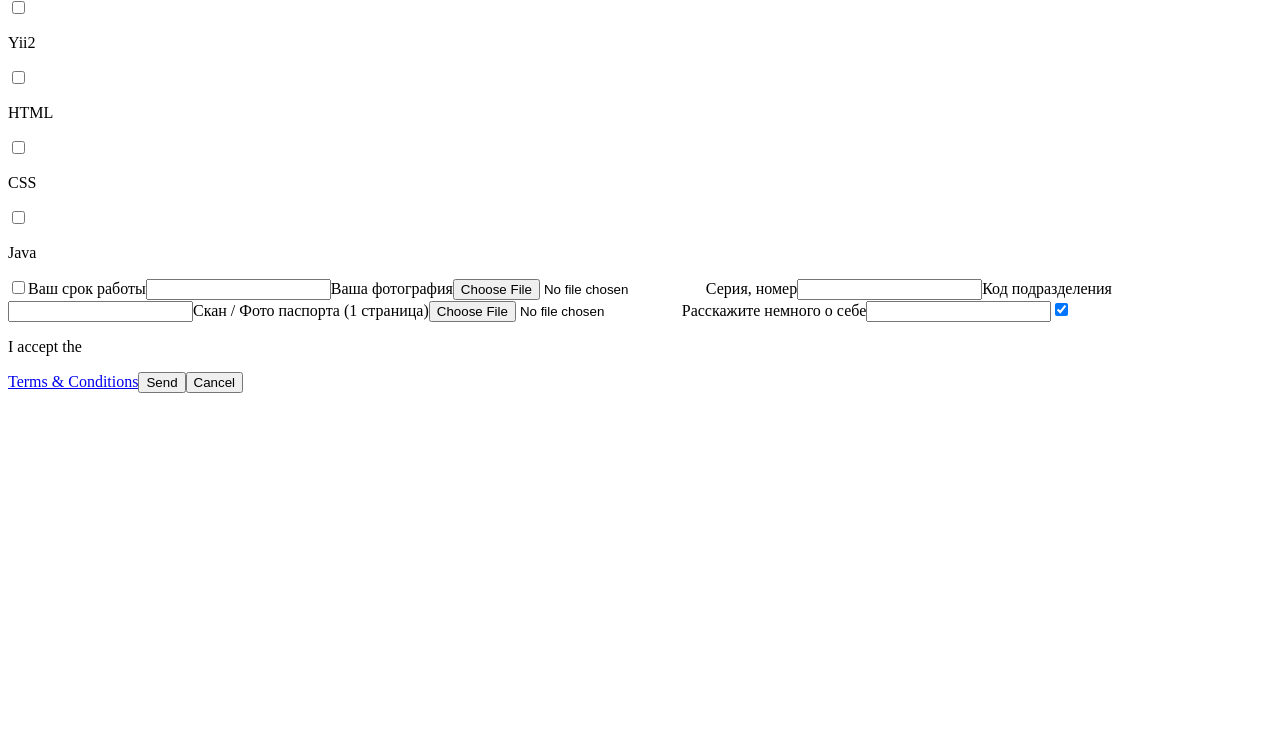
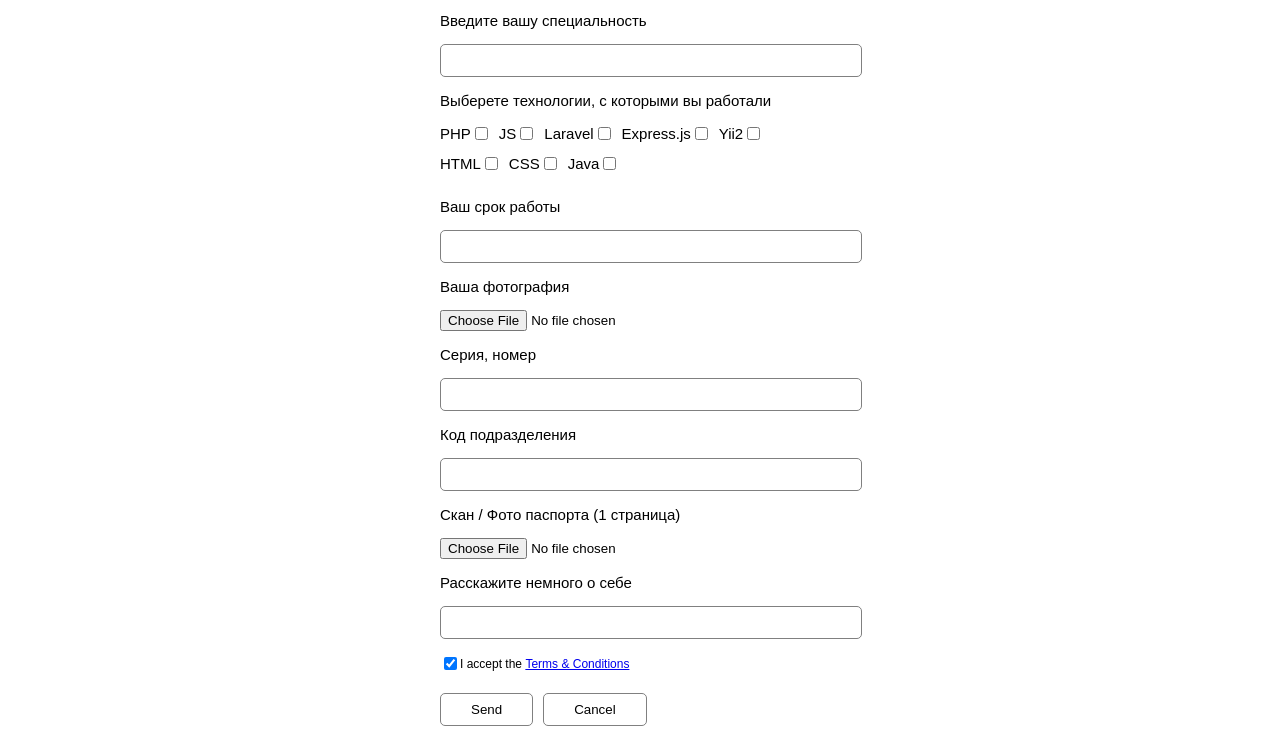
Before and after one commit to DIUSII/smartWorld-2, a plain HTML site: page interview/index.html in a window 1280 px wide. Shown: the part 384-1130 px from the top of the page. Before the commit the page ends 800 px from the top, so only its background shows below. Drawn offline with Linux system fonts and the light colour scheme.

Commit message:
add css style interviewt

```diff
--- a/interview/index.html
+++ b/interview/index.html
@@ -4,12 +4,86 @@
     <meta charset="UTF-8">
     <meta name="viewport" content="width=device-width, initial-scale=1.0">
     <title>Document</title>
+    <style>
+        body{
+            margin: 0;
+            padding: 0;
+        }
+        .interview{
+            max-width: 400px;
+            margin: 0 auto;
+            font-family: Arial, Helvetica, sans-serif;
+        }
+        .interview__title{
+            text-align: center;
+            text-transform: uppercase;
+            font-size: 25px;
+            margin-bottom: 30px;
+        }
+        .interview__input{
+            max-width: 400px;
+            width: 100%;
+            display: block;
+            margin: 8px 0 15px;
+            padding: 8px 0 8px 20px;
+            border: 1px solid grey;
+            border-radius: 5px;
+        }
+        .interview__input-file{
+            max-width: 400px;
+            width: 100%;
+            display: block;
+            margin: 8px 0 15px;
+        }
+        .interview__text{
+            margin: 0;
+            display: inline-block;
+            vertical-align: middle;
+        }
+        .interview__checkbox{
+            display: inline-block;
+            vertical-align: middle;
+        }
+        .interview__label{
+            font-size: 15px;
+        }
+        .interview__techono-box{
+            display: block;
+        }
+        .interview__check-block{
+            margin-bottom: 10px;
+            margin-right: 8px;
+            display: inline-block;
+        }
+        .interview__button-group{
+            margin-top: 20px;
+            margin-bottom: 20px;
+        }
+        .interview__button{
+            margin-right: 10px;
+            padding: 8px 30px;
+            border: 1px solid gray;
+            border-radius: 5px;
+            background-color: transparent;
+        }
+        .interview__link{
+            font-size: 12px;
+            vertical-align: middle;
+        }
+        .interview__input-references{
+            vertical-align: middle;
+        }
+    </style>
 </head>
 <body>
     <script src="jquery-3.4.1.min.js"></script>
     <script src="jquery.maskedinput.min.js"></script>
     <script>
         let body = document.querySelector('body');
+
+        let block = document.createElement('main');
+        block.className = "interview"
+        body.appendChild(block);
         var xhr = new XMLHttpRequest();
 
         xhr.open('GET', 'interview.json', false);
@@ -19,18 +93,22 @@
         let interview = JSON.parse(xhr.responseText);
 
         let title = document.createElement('h1');
+        title.className = "interview__title";
 
         title.textContent = interview.name;
 
-        body.appendChild(title);
+        block.appendChild(title);
 
         let fields = interview.fields;
 
         for (let i = 0; i < fields.length; i++){
             let label = document.createElement('label');
             let input = document.createElement('input');
-
-            label.textContent = fields[i].label;
+            label.className = "interview__label";
+            input.className = "interview__input";
+            // label.textContent = fields[i].label;
+            let subTitle = document.createElement('p');
+            subTitle.textContent = fields[i].label;
 
             input.type = fields[i].input.type;
 
@@ -42,16 +120,26 @@
                 });
             }
             if ("technologies" in fields[i].input){
+                let techonoBox =  document.createElement('div');
+                techonoBox.className = "interview__techono-box";
+                block.appendChild(techonoBox);
+                label.appendChild(subTitle);
                 for(let k = 0; k < fields[i].input.technologies.length; k++){
+                    let checkblock = document.createElement('div');
+                checkblock.className = "interview__check-block";
+                techonoBox.appendChild(checkblock);
                     let text = document.createElement('p');
                     let checkbox = document.createElement('input');
+                    text.className = "interview__text";
+                    checkbox.className = "interview__checkbox";
 
                     checkbox.type = "checkbox"
                     text.textContent = fields[i].input.technologies[k];
 
-                    body.appendChild(label);
-                    label.appendChild(text);
-                    label.appendChild(checkbox);
+                    techonoBox.appendChild(label);
+                    label.appendChild(checkblock);
+                    checkblock.appendChild(text);
+                    checkblock.appendChild(checkbox);
                 }
             }
             input.required = fields[i].input.required;
@@ -60,15 +148,24 @@
             }
             input.filetype = fields[i].input.filetype;
             if ("technologies" in fields[i].input){
-            } else {
-                body.appendChild(label);
+            } else if(fields[i].input.type == "file"){
+                input.className = "interview__input-file";
+                block.appendChild(label);
+                label.appendChild(subTitle);
+                label.appendChild(input);
+            }else{
+                block.appendChild(label);
+                label.appendChild(subTitle);
                 label.appendChild(input);
             }
         }
         let references = interview.references;
 
         let inputReferences = document.createElement('input');
-        let textWithoutRef = document.createElement('p');
+        let textWithoutRef = document.createElement('a');
+
+        textWithoutRef.className = "interview__link";
+        inputReferences.className = "interview__input-references"
 
         let Rinput = references[0].input;
 
@@ -76,26 +173,28 @@
         inputReferences.required = Rinput.required;
         inputReferences.checked = Rinput.checked;
 
-        textWithoutRef.textContent = references[1]["text without ref"];
+        textWithoutRef.textContent = references[1]["text without ref"] + ' ';
 
-        body.appendChild(inputReferences);
-        body.appendChild(textWithoutRef);
+        block.appendChild(inputReferences);
+        block.appendChild(textWithoutRef);
 
         let link = document.createElement('a');
-
+        link.className = "interview__link";
         link.textContent = references[1].text;
         link.href = references[1].ref;
 
-        body.appendChild(link);
+        block.appendChild(link);
 
         let buttons = interview.buttons;
-
+        let groupButton = document.createElement('div');
+        groupButton.className = "interview__button-group";
+        block.appendChild(groupButton);
         for(let j = 0; j < buttons.length; j++){
             let button = document.createElement('button');
-
+            button.className = "interview__button";
             button.textContent = buttons[j].text;
 
-            body.appendChild(button);
+            groupButton.appendChild(button);
         }
     </script>
 </body>
```
